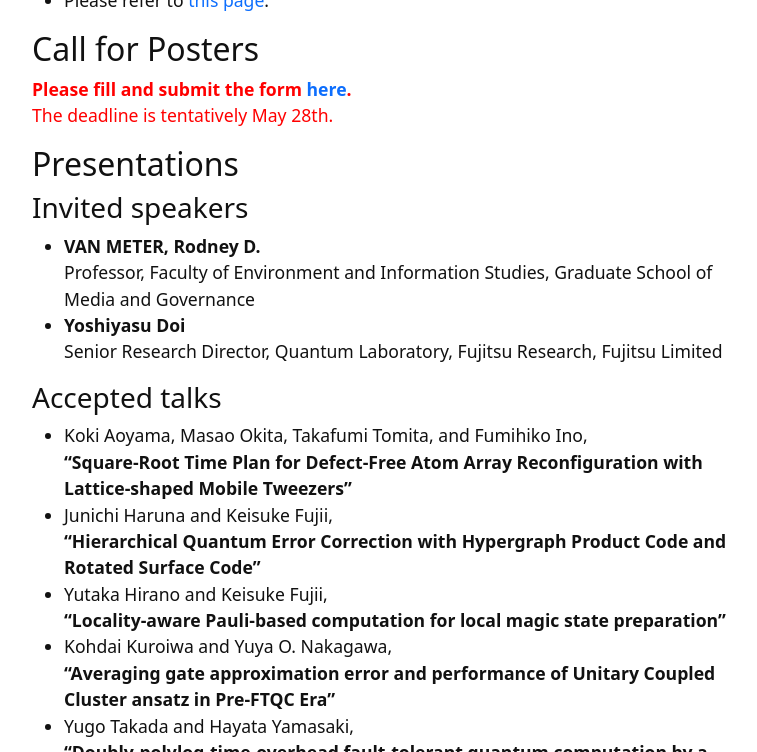
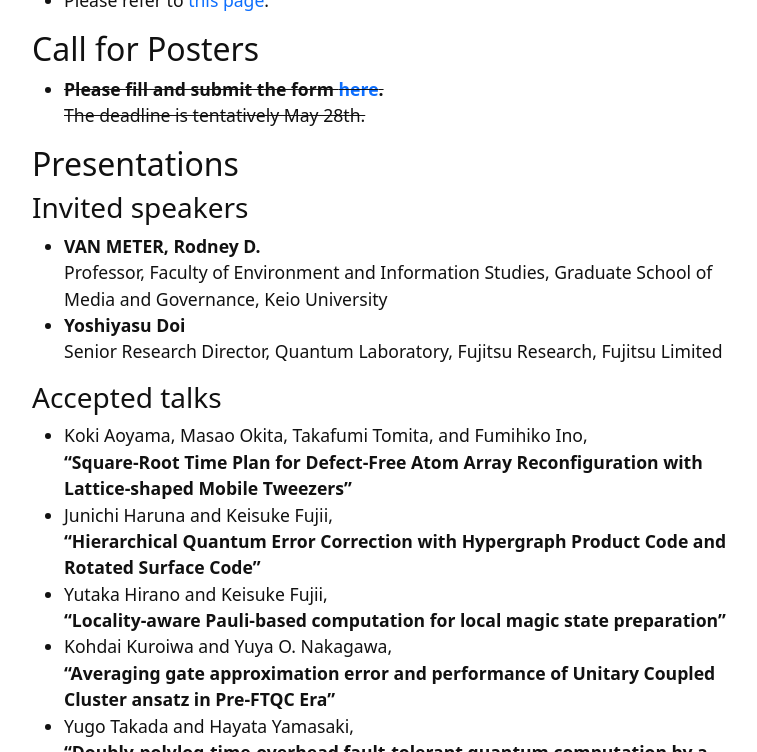
Before and after one commit to ftqcsa/ftqcsa.github.io, a Jekyll site: the page built from index.md, in a window 1280 px wide and 900 px high, scrolled down 1303 px, cut to the strip 0-752 px from the top of the window. Shown: the whole strip, without its empty margins (245-1002 px from the left). Built offline with Jekyll 4.4.1, drawn with Linux system fonts in a browser that asks for light colours.

Commit message:
Update index.md

```diff
--- a/index.md
+++ b/index.md
@@ -25,16 +25,15 @@ The journey toward harnessing the power of FTQC has just begun, and it is essent
 
 ## Call for Posters
 
-__Please fill and submit the form [here](https://forms.office.com/r/XbFXpipU0g).__
-The deadline is tentatively May 28th.
-{:style="color: red"}
+- ~~__Please fill and submit the form [here](https://forms.office.com/r/XbFXpipU0g).__~~
+  ~~The deadline is tentatively May 28th.~~
 
 ## Presentations
 
 ### Invited speakers
 
 - __VAN METER, Rodney D.__
-  Professor, Faculty of Environment and Information Studies, Graduate School of Media and Governance
+  Professor, Faculty of Environment and Information Studies, Graduate School of Media and Governance, Keio University
 - __Yoshiyasu Doi__
   Senior Research Director, Quantum Laboratory, Fujitsu Research, Fujitsu Limited
 
@@ -68,7 +67,7 @@ The deadline is tentatively May 28th.
 
 ## Registration
 
-- Please register to participate from the [ISCA website](https://iscaconf.org/isca2025/).
+- ~~Please register to participate from the [ISCA website](https://iscaconf.org/isca2025/).~~
 - Note that presenters are also required to register.
 - ~~Early registration is available until __May 22__.~~
 
```
